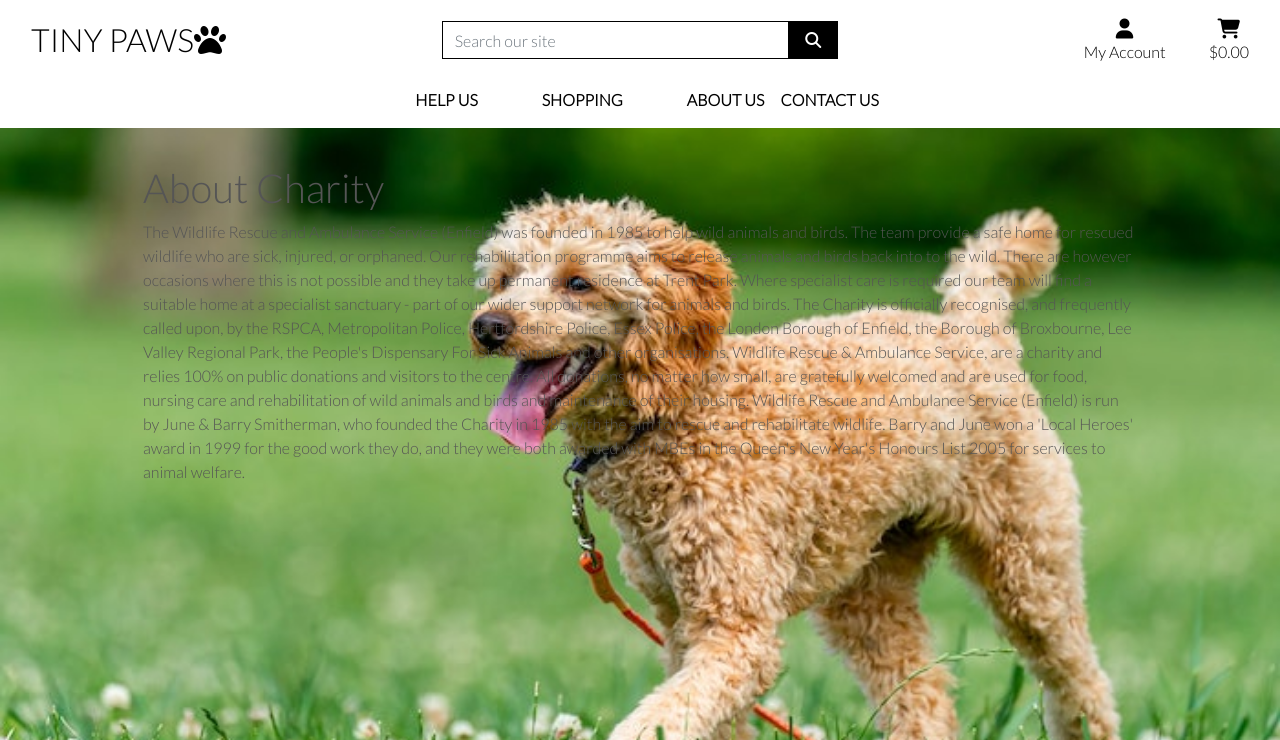
After one commit to kaanalptkn/tinypaws-p4-ka, a Django app: page /about/ in a window 1280 px wide. The commit adds this page. Shown: the top 740 px of the page. Run offline with Django 3.2, Linux system fonts and the light colour scheme; some libraries are stand-ins or nearby versions.

Commit message:
Created templates on about file, fixed views and urls file

```diff
--- a/about/admin.py
+++ b/about/admin.py
@@ -10,7 +10,7 @@ class PetsAdmin(admin.ModelAdmin):
         "friendly_name",
         "weight",
         "image_url",
-        "image"
+        "image",
     )
 
 
--- /dev/null
+++ b/about/templates/about/about.html
@@ -0,0 +1,38 @@
+{% extends "base.html" %}
+{% load static %}
+
+{% block page_header %}
+    <div class="container header-container">
+        <div class="row">
+            <div class="col"></div>
+        </div>
+    </div>
+{% endblock %}
+
+{% block content %}
+    <div class="container">
+        <div class="row">
+            <div class="col">
+                <h1>About Charity</h1>
+                <p>
+                    The Wildlife Rescue and Ambulance Service (Enfield) was founded in 1985 to help wild animals and birds.
+                    The team provide a safe home for rescued wildlife who are sick, injured, or orphaned. Our
+                    rehabilitation programme aims to release animals and birds back into to the wild. There are however
+                    occasions where this is not possible and they take up permanent residence at Trent Park. Where
+                    specialist care is required our team will find a suitable home at a specialist sanctuary - part
+                    of our wider support network for animals and birds.
+                    The Charity is officially recognised, and frequently called upon, by the RSPCA, Metropolitan Police,
+                    Hertfordshire Police, Essex Police, the London Borough of Enfield, the Borough of Broxbourne, Lee
+                    Valley Regional Park, the People's Dispensary For Sick Animals and other organisations.
+                    Wildlife Rescue & Ambulance Service, are a charity and relies 100% on public donations and visitors
+                    to the centre. All donations, no matter how small, are gratefully welcomed and are used for food,
+                    nursing care and rehabilitation of wild animals and birds and maintenance of their housing.
+                    Wildlife Rescue and Ambulance Service (Enfield) is run by June & Barry Smitherman, who founded
+                    the Charity in 1985 with the aim to rescue and rehabilitate wildlife.
+                    Barry and June won a 'Local Heroes' award in 1999 for the good work they do, and they were both
+                    awarded with MBEs in the Queen's New Year's Honours List 2005 for services to animal welfare.
+                </p>
+            </div>
+        </div>
+    </div>
+{% endblock %}
--- /dev/null
+++ b/about/urls.py
@@ -0,0 +1,7 @@
+from django.urls import path
+from . import views
+
+urlpatterns = [
+    path('', views.about, name='about'),
+    path('about', views.pets, name='pets')
+]
--- a/about/views.py
+++ b/about/views.py
@@ -1,3 +1,19 @@
 from django.shortcuts import render
+from .models import Pets
 
 # Create your views here.
+
+
+def about(request):
+    """ This is view to show about the charity """
+
+    return render(request, 'about/about.html')
+
+def pets(request):
+
+    pets = Pets.objects.all()
+    context = {
+        'pets': pets,
+    }
+
+    return render(request, 'about/pets.html', context)
--- a/templates/includes/main-nav.html
+++ b/templates/includes/main-nav.html
@@ -26,8 +26,8 @@
                 About us
             </a>
             <div class="dropdown-menu border-0" aria-labelledby="specials-link">
-                <a href="" class="dropdown-item">Company</a>
-                <a href="" class="dropdown-item">Animal firends</a>
+                <a href="{% url 'about' %}" class="dropdown-item">Company</a>
+                <a href="{% url 'pets' %}" class="dropdown-item">Animal firends</a>
                 <a href="" class="dropdown-item">All</a>
             </div>
         </li>
--- a/tinypaws/urls.py
+++ b/tinypaws/urls.py
@@ -24,5 +24,6 @@ urlpatterns = [
     path('', include('home.urls')),
     path('products/', include('products.urls')),
     path('help-us/', include('help_us.urls')),
+    path('about/', include('about.urls')),
 
 ] + static(settings.MEDIA_URL, document_root=settings.MEDIA_ROOT)
```
Also changed, not shown: about/templates/about/pets.html (added, +22 -0 lines).
